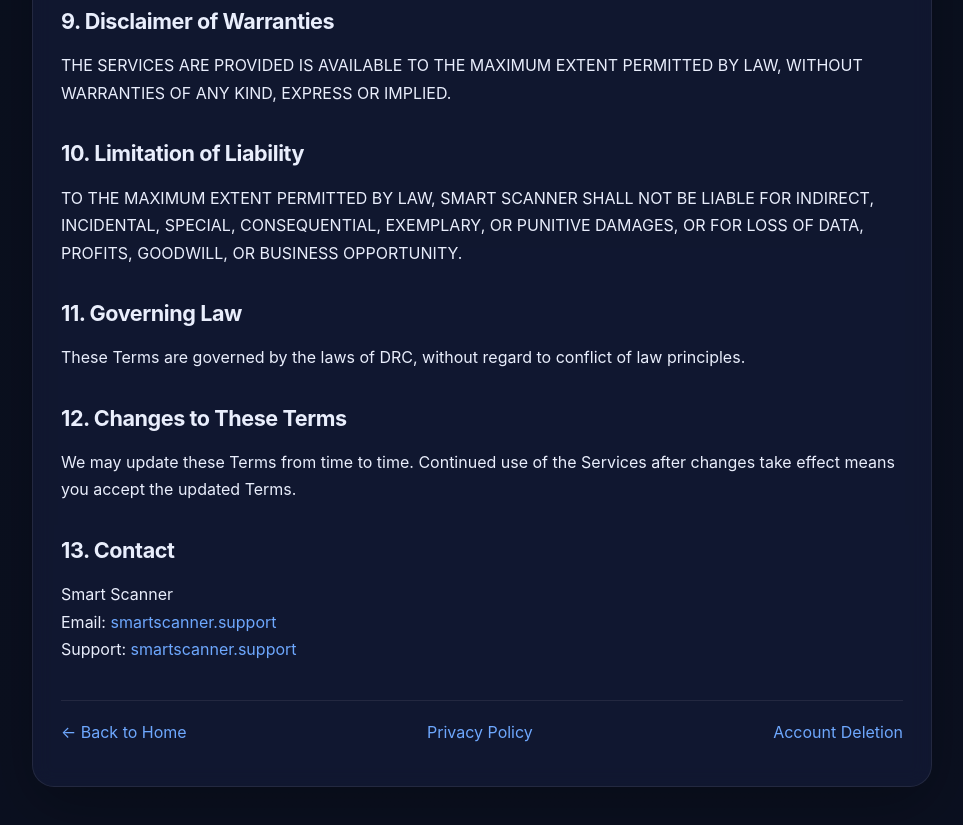
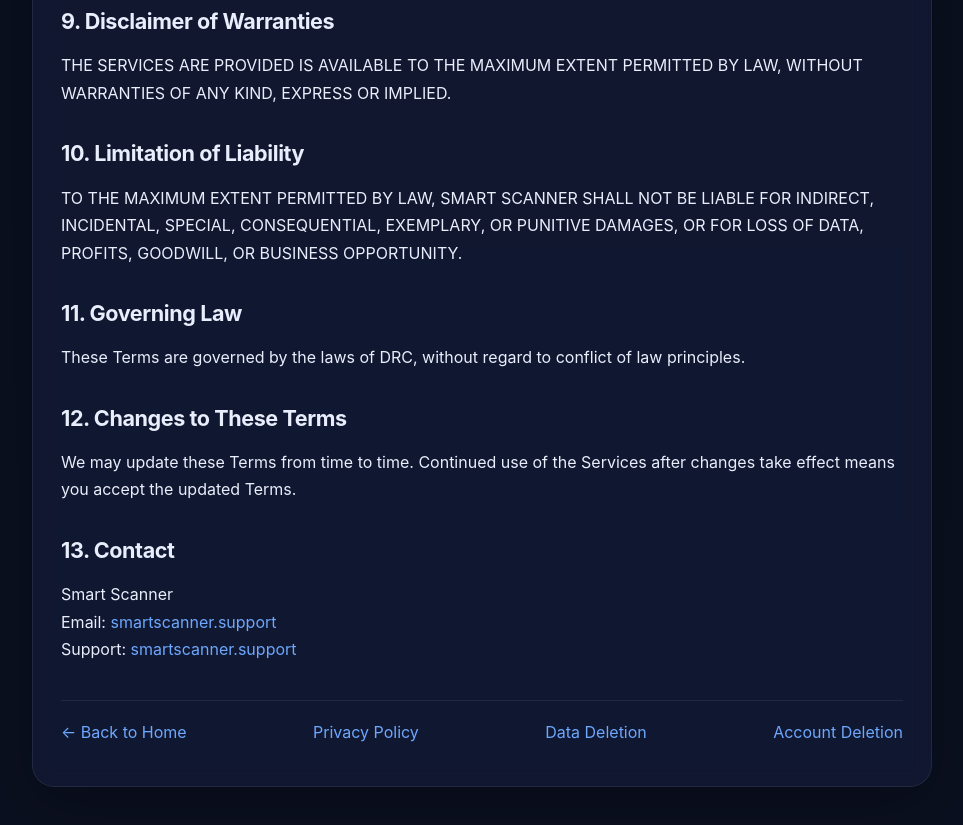
Before and after one commit to Ben-Pilias/ben-pilias.github.io, a website: page smart-scanner-legal-site/terms.html in a window 1280 px wide. Shown: the part 1589-2414 px from the top of the page, without its empty margins (158-1121 px from the left). Drawn offline with Linux system fonts and the light colour scheme.

Commit message:
Update terms.html

```diff
--- a/smart-scanner-legal-site/terms.html
+++ b/smart-scanner-legal-site/terms.html
@@ -148,6 +148,7 @@
      <div class="legal-bottom-links">
   <a href="index.html">← Back to Home</a>
   <a href="privacy.html">Privacy Policy</a>
+  <a href="data-deletion.html">Data Deletion</a>
   <a href="account-deletion.html">Account Deletion</a>
 </div>
     </div>
```
